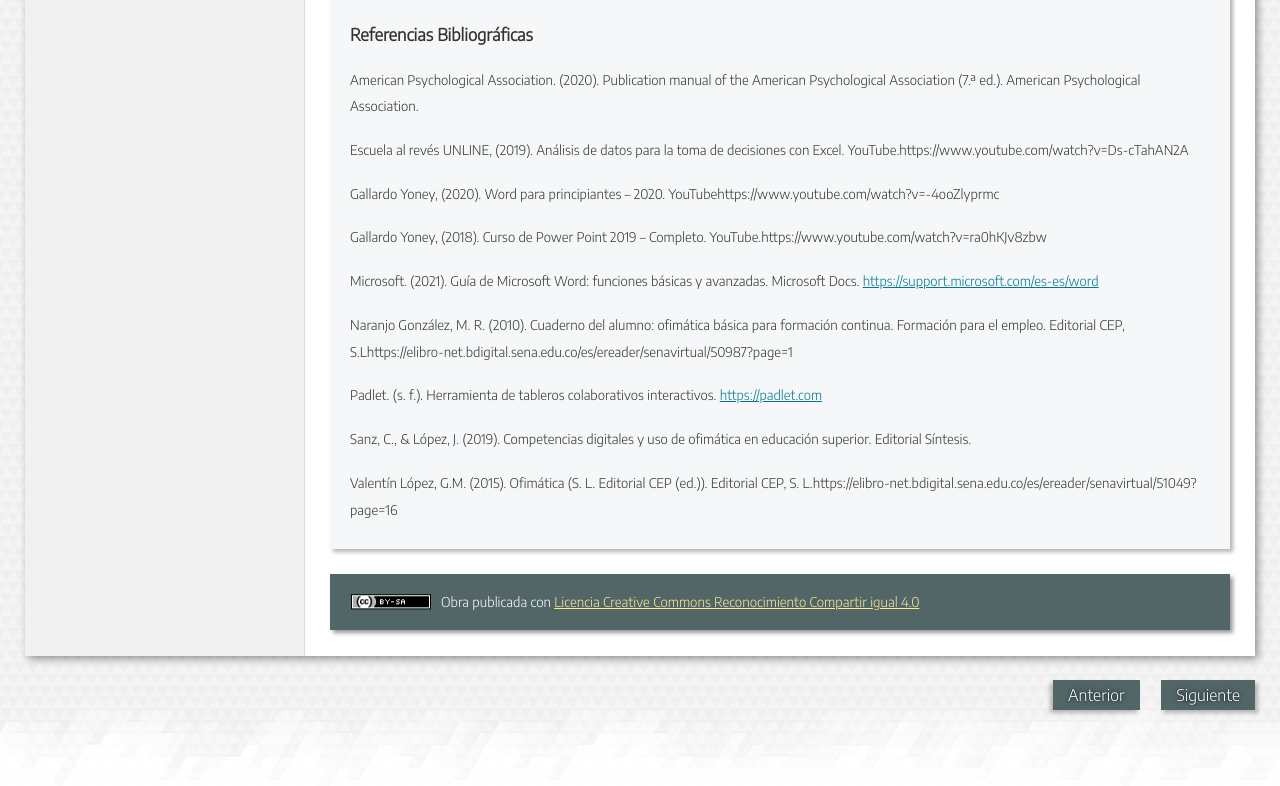
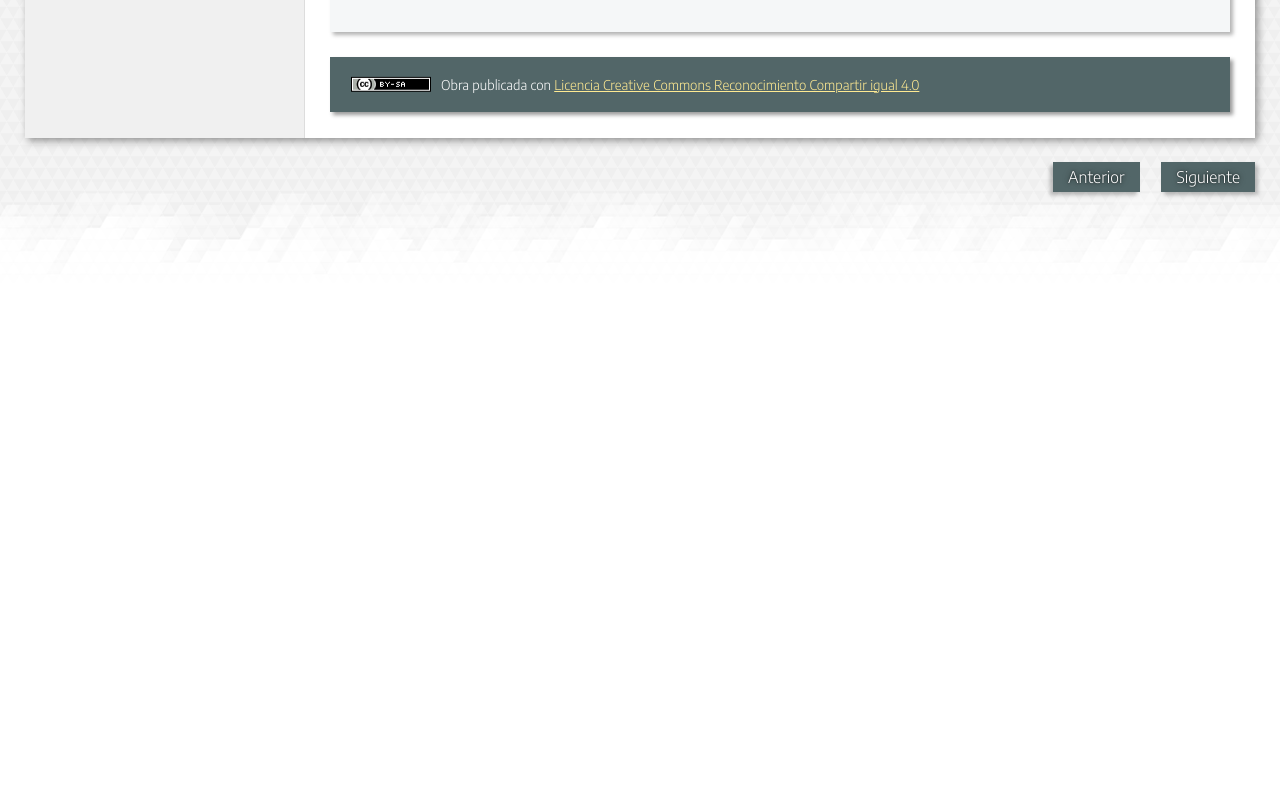
Before and after one commit to JairoAMunoz/RED-OVA-HerramientasTecnologicas, a plain HTML site: page ofimtica.html in a window 1280 px wide. Shown: the part 2867-3653 px from the top of the page. After the commit the page ends 3150 px from the top, so only its background shows below. Drawn offline with Linux system fonts and the light colour scheme.

Commit message:
Add files via upload

```diff
--- a/ofimtica.html
+++ b/ofimtica.html
@@ -157,17 +157,7 @@
 </tr>
 </tbody>
 </table>
-<p><img src="https://www.youtube.com/watch?v=PyWtRgNhNYg&amp;t=5s" alt="" /><iframe width="560" height="314" src="https://www.youtube.com/embed/PyWtRgNhNYg" allowfullscreen="allowfullscreen"></iframe></p>
-<p><strong>Referencias Bibliográficas</strong></p>
-<p><span style="font-size: 10pt;">American Psychological Association. (2020). Publication manual of the American Psychological Association (7.ª ed.). American Psychological Association.</span></p>
-<p><span style="font-size: 10pt;">Escuela al revés UNLINE, (2019). Análisis de datos para la toma de decisiones con Excel. YouTube.https://www.youtube.com/watch?v=Ds-cTahAN2A</span></p>
-<p><span style="font-size: 10pt;">Gallardo Yoney, (2020). Word para principiantes – 2020. YouTubehttps://www.youtube.com/watch?v=-4ooZlyprmc</span></p>
-<p><span style="font-size: 10pt;">Gallardo Yoney, (2018). Curso de Power Point 2019 – Completo. YouTube.https://www.youtube.com/watch?v=ra0hKJv8zbw</span></p>
-<p><span style="font-size: 10pt;">Microsoft. (2021). Guía de Microsoft Word: funciones básicas y avanzadas. Microsoft Docs. <a href="https://support.microsoft.com/es-es/word">https://support.microsoft.com/es-es/word</a></span></p>
-<p><span style="font-size: 10pt;">Naranjo González, M. R. (2010). Cuaderno del alumno: ofimática básica para formación continua. Formación para el empleo. Editorial CEP, S.Lhttps://elibro-net.bdigital.sena.edu.co/es/ereader/senavirtual/50987?page=1</span></p>
-<p><span style="font-size: 10pt;">Padlet. (s. f.). Herramienta de tableros colaborativos interactivos. <a href="https://padlet.com">https://padlet.com</a></span></p>
-<p><span style="font-size: 10pt;">Sanz, C., &amp; López, J. (2019). Competencias digitales y uso de ofimática en educación superior. Editorial Síntesis.</span></p>
-<p><span style="font-size: 10pt;">Valentín López, G.M. (2015). Ofimática (S. L. Editorial CEP (ed.)). Editorial CEP, S. L.https://elibro-net.bdigital.sena.edu.co/es/ereader/senavirtual/51049?page=16</span></p></div>
+<p><img src="https://www.youtube.com/watch?v=PyWtRgNhNYg&amp;t=5s" alt="" /><iframe width="560" height="314" src="https://www.youtube.com/embed/PyWtRgNhNYg" allowfullscreen="allowfullscreen"></iframe></p></div>
 </div>
 </div>
 </div>
```
